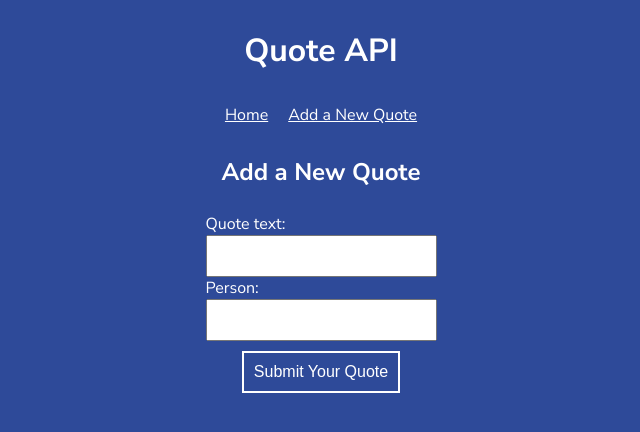
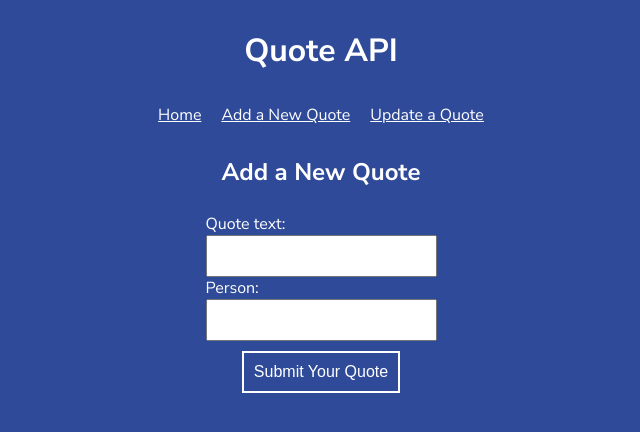
Before and after one commit to jean-t86/quote-api, a website: page public/add-quote.html in a window 1280 px wide. Shown: the whole page, without its empty margins (319-959 px from the left). Drawn offline with Linux system fonts and the light colour scheme.

Commit message:
Add update quote navigation to frontend

```diff
--- a/public/add-quote.html
+++ b/public/add-quote.html
@@ -12,6 +12,7 @@
   <nav>
     <a href="index.html">Home</a>
     <a href="add-quote.html">Add a New Quote</a>
+    <a href="update-quote.html">Update a Quote</a>
   </nav>
   <h2>Add a New Quote</h2>
   <div class="inputs">
```
Also changed, not shown: public/index.html (+1 -0 lines).
